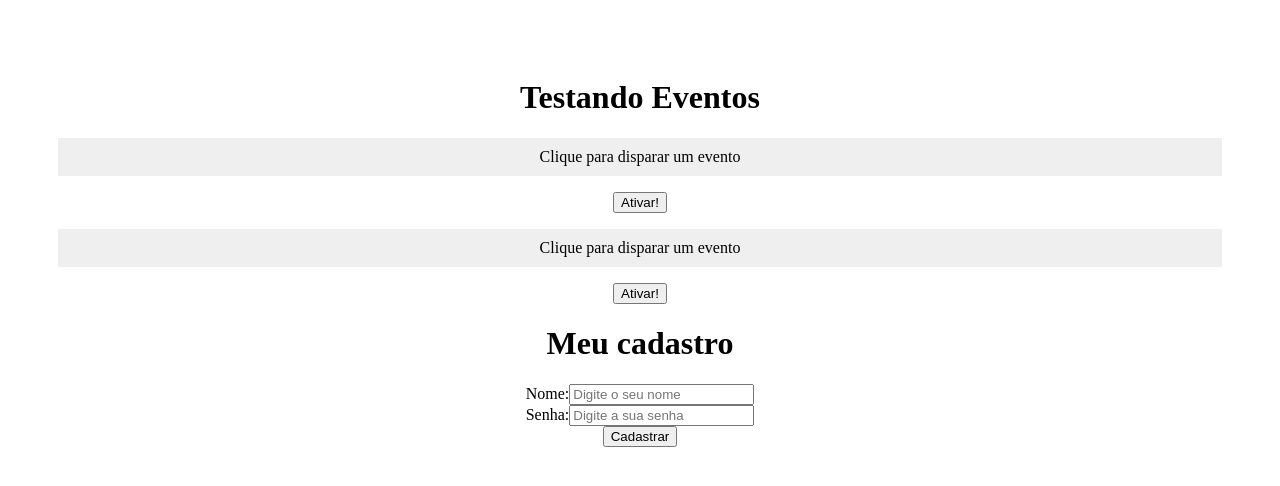
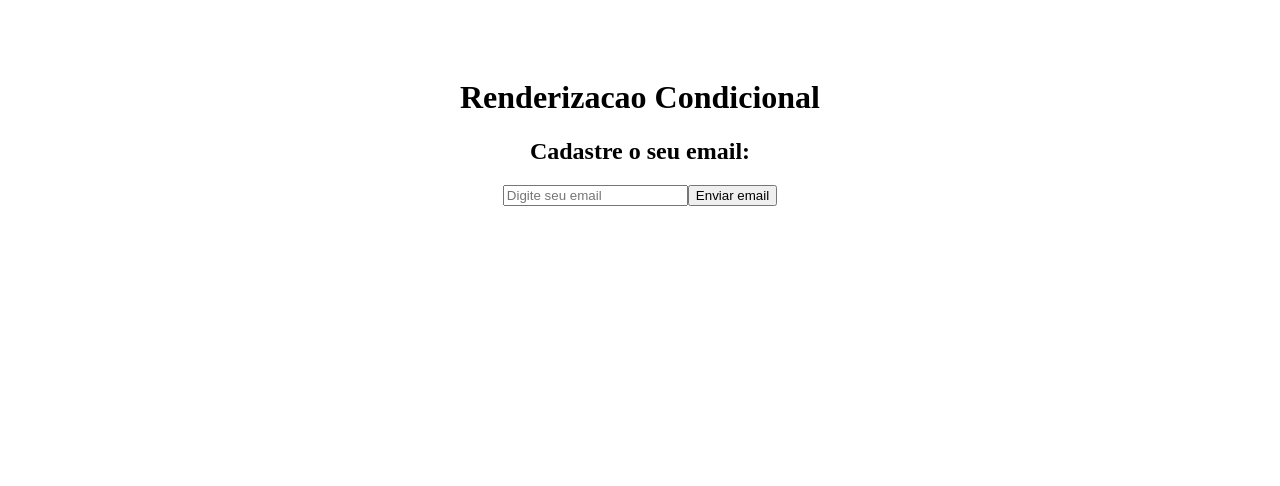
Before and after one commit to CaikLacerda/curso_react, a React (Create React App) app in the folder meu-projeto/: page / in a window 1280 px wide. Shown: the top 486 px of the page. Built offline with nearby package versions, Linux system fonts and the light colour scheme.

Commit message:
Evento com props, renderizacao condicional

```diff
--- a/meu-projeto/src/App.jsx
+++ b/meu-projeto/src/App.jsx
@@ -1,15 +1,13 @@
 import './App.css';
-import Evento from './components/Evento';
-import Form from './components/Form';
+import Condicional from './components/Condicional';
+
 
 function App() {
 
   return (
     <div className="App">
-        <h1>Testando Eventos</h1>
-        <Evento numero="1" />
-        <Evento numero="2" />
-        <Form />
+        <h1>Renderizacao Condicional</h1>
+        <Condicional />
     </div>
   )
 }
--- /dev/null
+++ b/meu-projeto/src/components/Condicional.jsx
@@ -0,0 +1,38 @@
+import {useState} from 'react'
+
+function Condicional() {
+
+    const [email, setEmail] = useState()
+    const [userEmail, setUserEmail] = useState()
+
+    function enviarEmail(e) {
+        e.preventDefault()
+        setUserEmail(email)
+        console.log(userEmail)
+    }
+
+    function limparEmail() {
+        setUserEmail('')
+    }
+
+    return (
+        <div>
+            <h2>Cadastre o seu email:</h2>
+            <form >
+                <input type="email" placeholder='Digite seu email' onChange={(e) => setEmail(e.target.value)} />
+                <button type='submit' onClick={enviarEmail}>Enviar email</button>
+
+                {/* Condicional = IF do react */}
+                {userEmail && (
+                    <div>
+                        <p>O e-mail do usuario eh: {userEmail}</p>
+                        <button onClick={limparEmail}>Mudar e-mail</button>
+                    </div>
+                )}
+            </form>
+
+        </div>
+    )
+}
+
+export default Condicional
--- a/meu-projeto/src/components/Evento.jsx
+++ b/meu-projeto/src/components/Evento.jsx
@@ -1,13 +1,20 @@
-function Evento({numero}) {
+import Button from './evento/Button'
+
+function Evento() {
 
     function meuEvento() {
-        console.log(`Opa, fui ativado! ${numero}`)
+        console.log(`Ativando primeiro evento`)
+    }
+
+    function segundoEvento() {
+        console.log('Ativando o segundo evento!')
     }
 
     return (
         <>
             <p>Clique para disparar um evento</p>
-            <button onClick={meuEvento}>Ativar!</button>
+            <Button event={meuEvento} text="Primeiro Evento" />
+            <Button event={segundoEvento} text="Segundo Evento" />
         </>
     )
 }
--- /dev/null
+++ b/meu-projeto/src/components/evento/Button.jsx
@@ -0,0 +1,5 @@
+function Button(props) {
+    return <button onClick={props.event}>{props.text}</button>
+}
+
+export default Button
```
